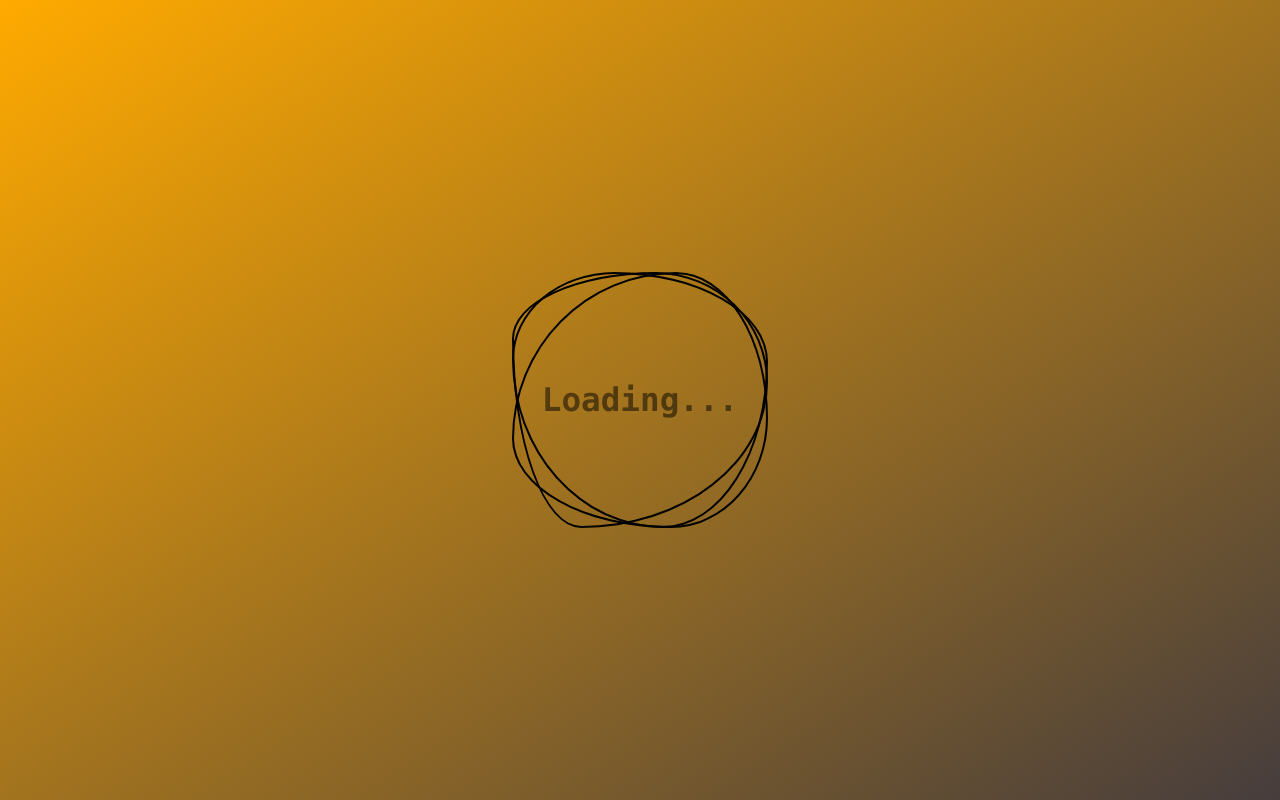
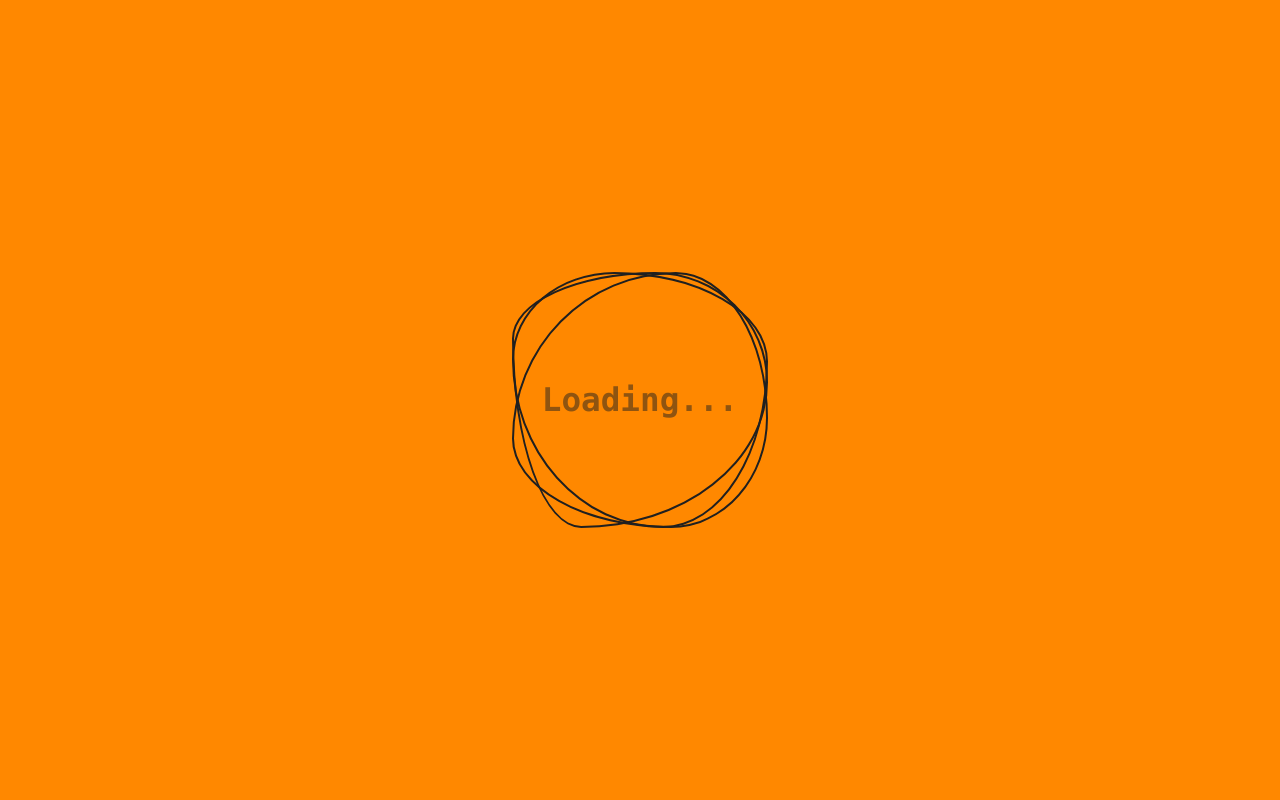
Before and after one commit to sodiqsanusi/triplecircle-loader, a plain HTML site: page index.html in a window 1280 px wide. Drawn offline with Linux system fonts and the light colour scheme.

Commit message:
Little changes in the color scheme

```diff
--- a/styles.css
+++ b/styles.css
@@ -5,8 +5,7 @@
 }
 
 body{
-    background-color: #ffaa00;
-    background-image: linear-gradient(to bottom right,#ffaa00, #463d3d) ;
+    background-color: #ff8800;
     display: flex;
     justify-content: center;
     align-items: center;
@@ -24,7 +23,7 @@ main{
     font-family: consolas;
     font-size: 1.7vw;
     /* A cool font-family by the way */
-    color: #000;
+    color: #202020;
     height: 20vw;
 }
 h2{
@@ -47,7 +46,7 @@ span{
    width: 100%;
    height: 100%;
    border-radius: 38% 62% 64% 36% / 43% 35% 65% 57%;
-   border: 2px solid #000;
+   border: 2px solid #202020;
    animation: animate 2s linear infinite;
 }
 span:nth-child(1) {
```
